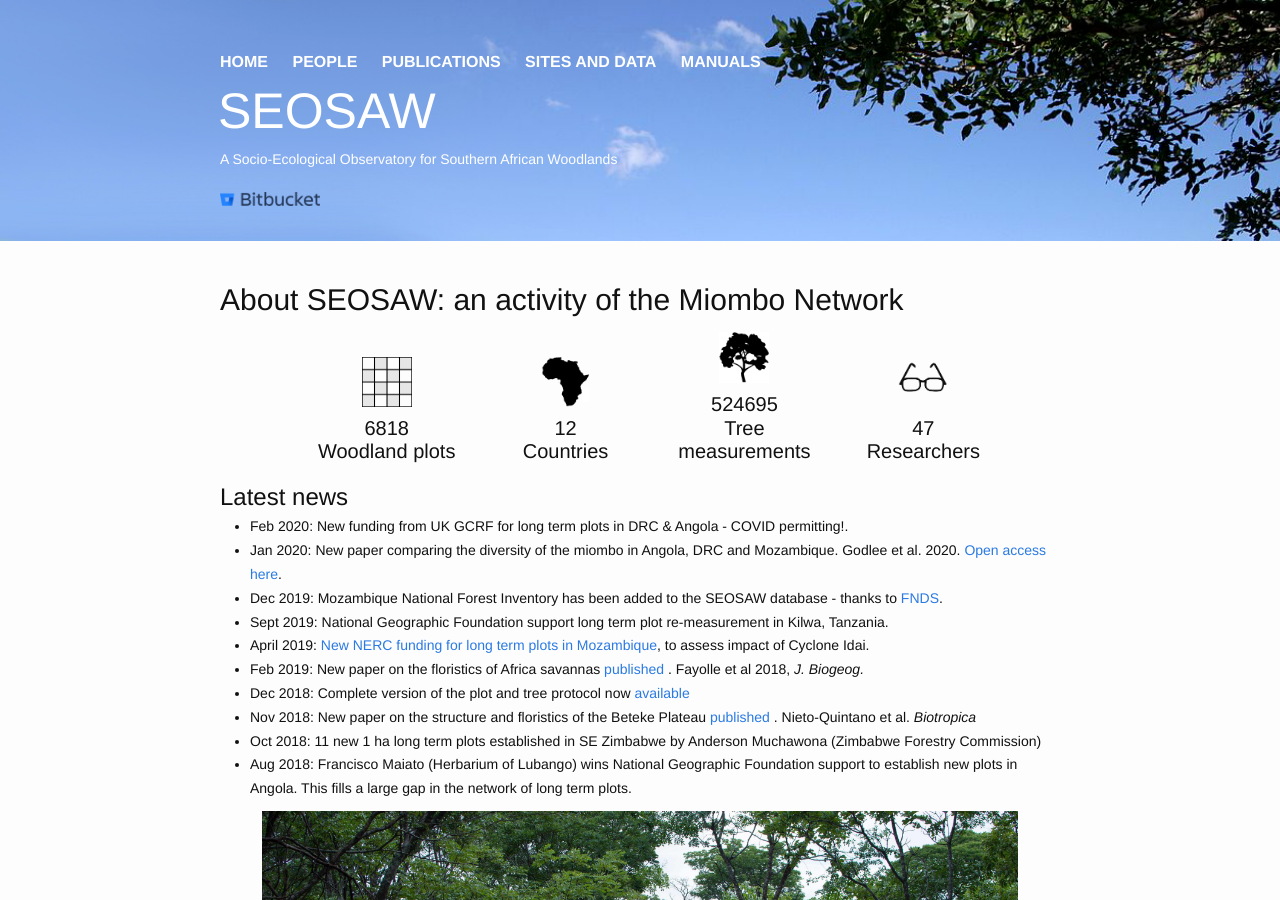
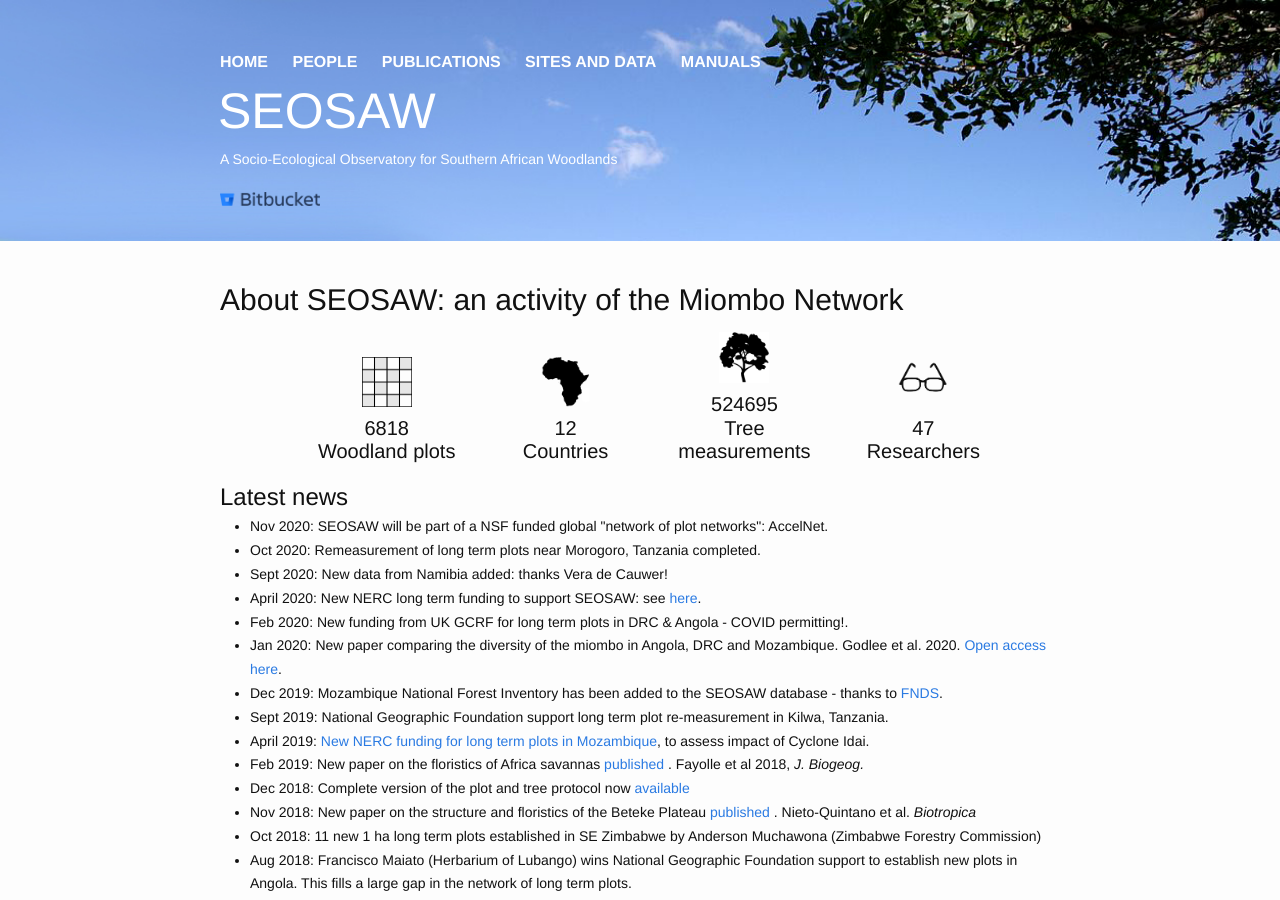
Before and after one commit to seosaw/seosaw.github.io, a Jekyll site: the page built from index.html, in a window 1280 px wide and 900 px high. Built offline with Jekyll 4.4.1, drawn with Linux system fonts in a browser that asks for light colours; nearby versions of some CDN libraries.

Commit message:
Updated data page with text moved from manuals. Added new news to home page

```diff
--- a/index.html
+++ b/index.html
@@ -42,6 +42,10 @@ layout: default
 
 <h2> Latest news </h2>
 <ul>
+<li> Nov 2020: SEOSAW will be part of a NSF funded global "network of plot networks": AccelNet. </li>
+<li> Oct 2020: Remeasurement of long term plots near Morogoro, Tanzania completed. </li>
+<li> Sept 2020: New data from Namibia added: thanks Vera de Cauwer! </li>
+<li> April 2020: New NERC long term funding to support SEOSAW: see <a href="https://blogs.ed.ac.uk/seco-project/"> here</a>. </li>
 <li> Feb 2020: New funding from UK GCRF for long term plots in DRC & Angola - COVID permitting!. </li>
 <li> Jan 2020: New paper comparing the diversity of the miombo in Angola, DRC and Mozambique. Godlee et al. 2020. <a href="https://www.mdpi.com/1424-2818/12/4/140"> Open access here</a>. </li>
 <li> Dec 2019: Mozambique National Forest Inventory has been added to the SEOSAW database - thanks to <a href"https://fndsmoz.maps.arcgis.com/apps/MapSeries/index.html?appid=6602939f39ad4626a10f87bf6253af1e"> FNDS</a>.</li>
```
Also changed, not shown: data.md (+17 -3 lines), 2 other files.
